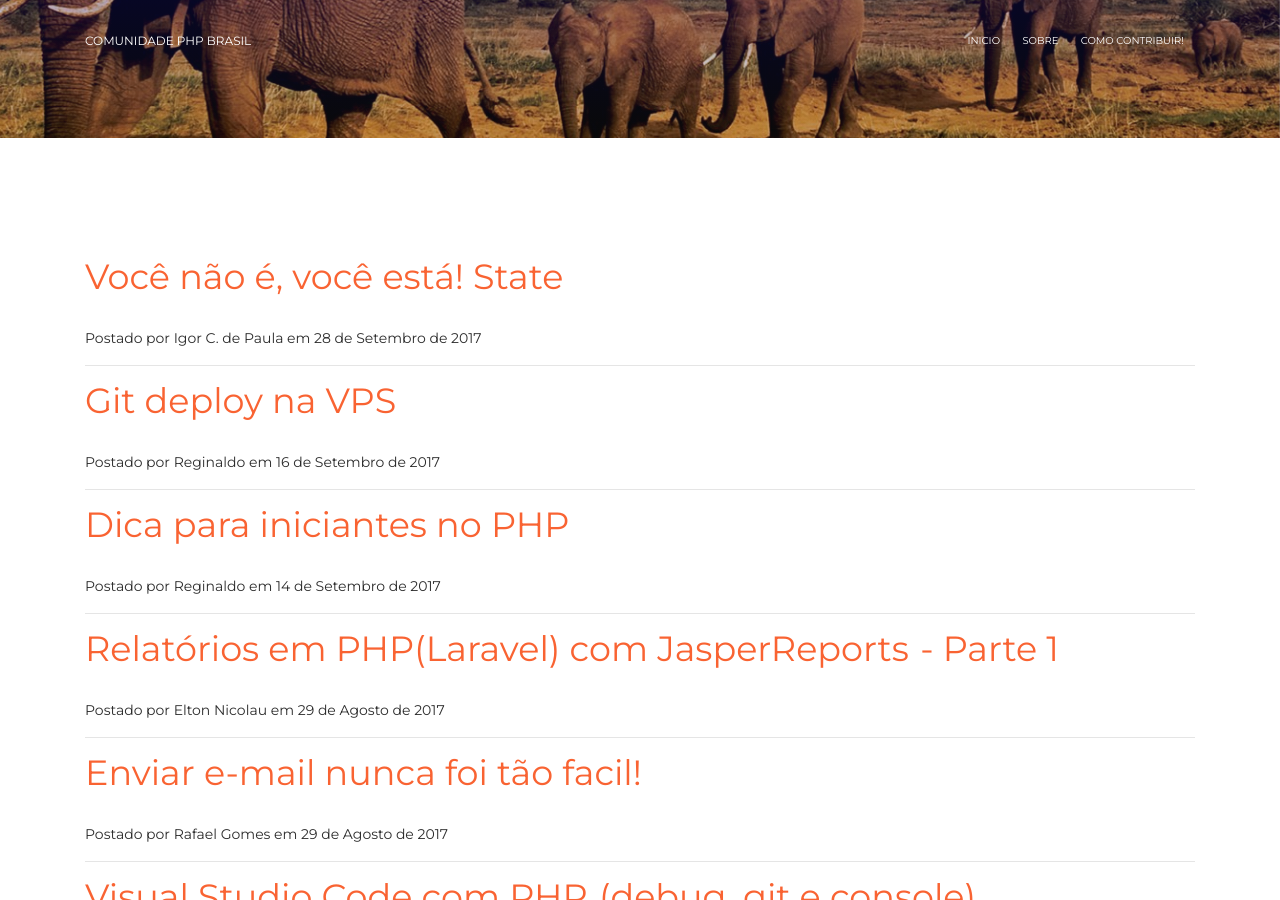
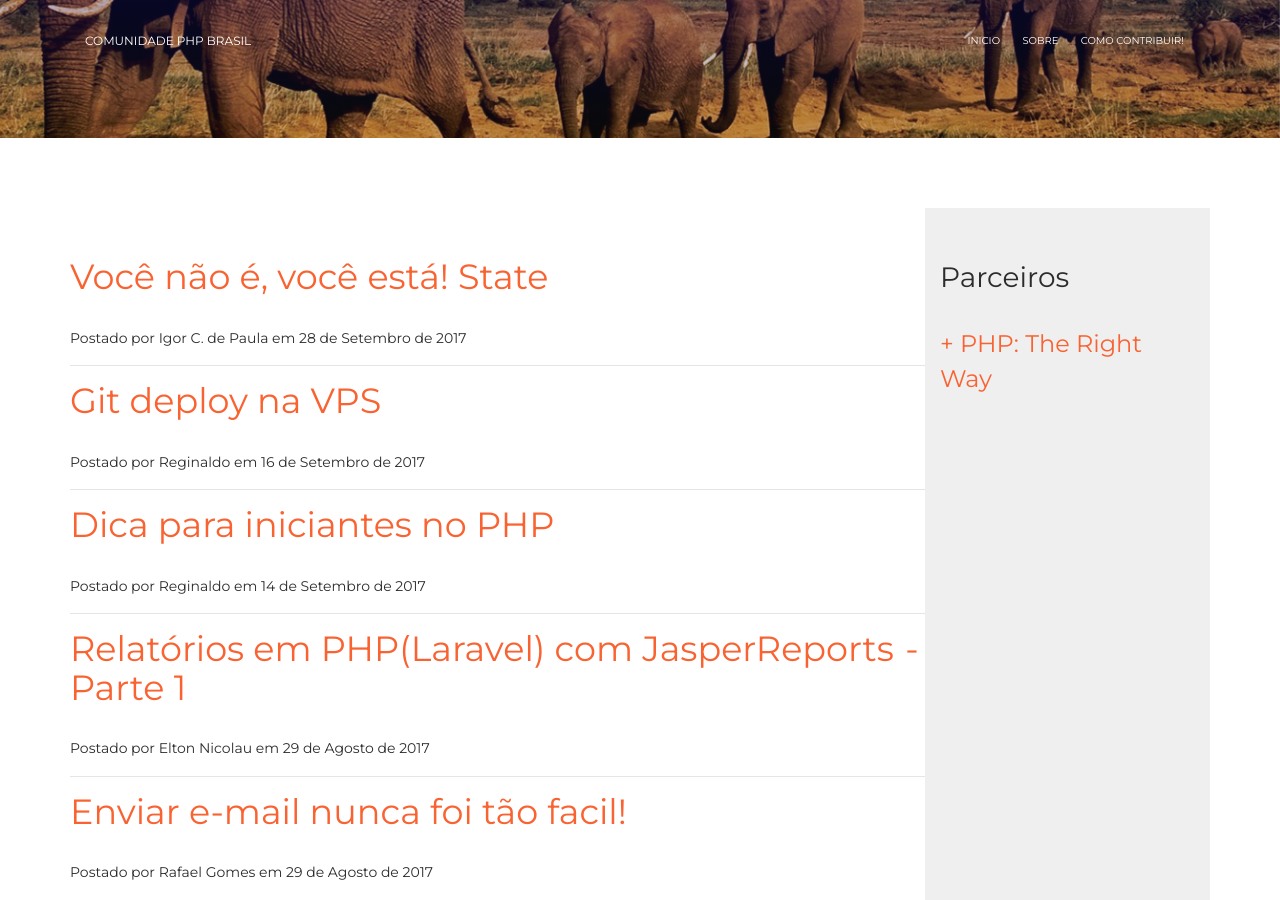
Before and after one commit to brasil-php/blog, a Jekyll site: the page built from index.html, in a window 1280 px wide and 900 px high, scrolled down 483 px. Built offline with Jekyll 4.4.1, drawn with Linux system fonts in a browser that asks for light colours; nearby versions of some CDN libraries; the list of posts is cut into pages by our own code.

Commit message:
adicionada sessão de parceiros

```diff
--- a/_layouts/page.html
+++ b/_layouts/page.html
@@ -19,8 +19,14 @@ layout: default
 
 <div class="section section-about-us">
     <div class="container">
-        <div class="section-story-overview">
-            {{ content }}
+        <div class="row">
+            <div class="section-story-overview col-md-9">
+                {{ content }}
+            </div>
+            <div class="col-md-3" style="background: #efefef; padding-top: 50px">
+                <h3>Parceiros</h3>
+                <h4><a href="http://www.phptherightway.com/" target="_blank">+ PHP: The Right Way</a></h4>
+            </div>
         </div>
     </div>
 </div>
```
